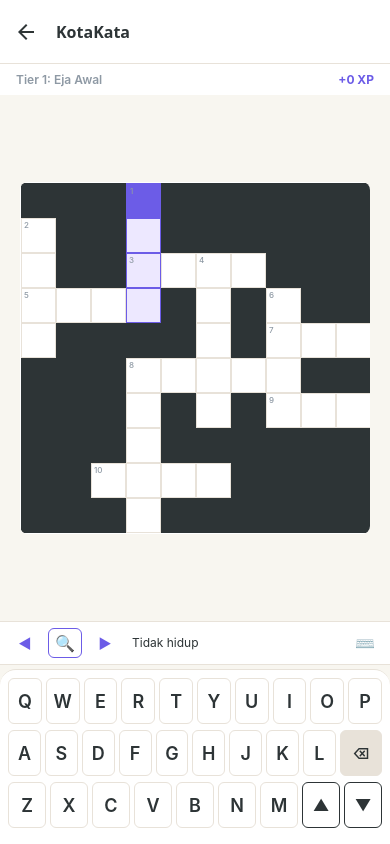
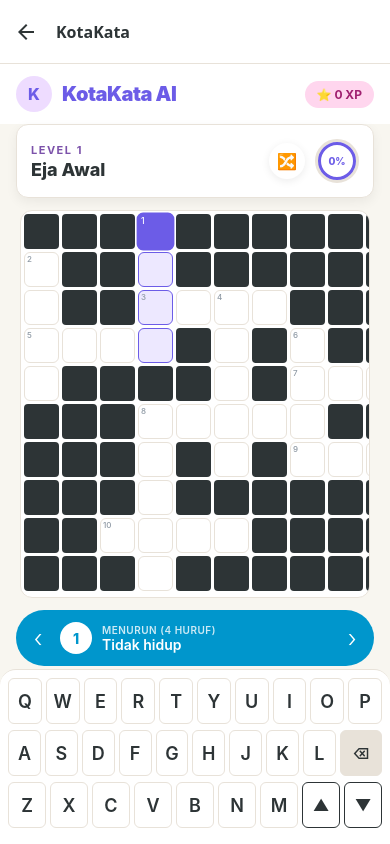
Before and after one commit to fadhly-permata/KotaKata.AI, a React Native app: screen /Game in a window 390 px wide. Built offline with nearby package versions, Linux system fonts and the light colour scheme; no server answers; what react-native-logs would draw is missing.

Commit message:
fix: add secondary + secondaryContainer tokens to Theme type - fixes GameScreen TSC errors

```diff
--- a/src/features/game/GameScreen.tsx
+++ b/src/features/game/GameScreen.tsx
@@ -1,5 +1,5 @@
 import { useEffect, useMemo, useRef, useState, useCallback } from "react";
-import { View, StyleSheet, Platform, Text, TouchableOpacity } from "react-native";
+import { View, StyleSheet, Platform, Text, TouchableOpacity, ScrollView } from "react-native";
 import { useNavigation } from "@react-navigation/native";
 import { useTheme } from "../../presentation/components/providers/ThemeProvider";
 import CrosswordGrid from "../../presentation/components/game/CrosswordGrid";
@@ -9,7 +9,7 @@
 import { useGameStore } from "../../presentation/stores/gameStore";
 import { generateBoard } from "../../domain/usecases/crosswordGenerator";
 import { isWordComplete, validateWord } from "../../domain/usecases/wordValidator";
-import { calcTier, TIER_NAMES } from "../../domain/usecases/xpEngine";
+import { calcTier, calcTierProgress, TIER_NAMES } from "../../domain/usecases/xpEngine";
 import type { WordCandidate } from "../../domain/entities/board";
 import { loggerInfo } from "../../utils/logger";
 
@@ -33,10 +33,8 @@
   const { theme } = useTheme();
   const navigation = useNavigation();
   const [showQuitConfirm, setShowQuitConfirm] = useState(false);
-  // Auto-detect physical keyboard on mount: desktop/laptop → hide, mobile → show
   const [keyboardVisible, setKeyboardVisible] = useState(
-    Platform.OS !== "web" ||
-      !window.matchMedia("(hover: hover) and (pointer: fine)").matches,
+    Platform.OS !== "web" || !window.matchMedia("(hover: hover) and (pointer: fine)").matches,
   );
   const pendingNavAction = useRef<any>(null);
 
@@ -58,8 +56,9 @@
   const goToPrevWord = useGameStore((s) => s.goToPrevWord);
   const goToNextWord = useGameStore((s) => s.goToNextWord);
   const revealLetter = useGameStore((s) => s.revealLetter);
+  const useClue2 = useGameStore((s) => s.useClue2);
+  const useClue3 = useGameStore((s) => s.useClue3);
 
-  // Block back navigation when game is in progress
   useEffect(() => {
     const unsubscribe = navigation.addListener("beforeRemove", (e: any) => {
       if (!board || boardResult) return;
@@ -84,7 +83,6 @@
     pendingNavAction.current = null;
   }, []);
 
-  // Generate board on mount
   useEffect(() => {
     if (!board) {
       const generated = generateBoard(DEMO_WORDS, 10);
@@ -92,19 +90,14 @@
     }
   }, []);
 
-  // Auto-detect correctly completed words
   const prevFilledRef = useRef(filledLetters);
   useEffect(() => {
     if (!board || boardResult) return;
-
-    const prev = prevFilledRef.current;
     prevFilledRef.current = filledLetters;
-
     for (let i = 0; i < board.words.length; i++) {
       const word = board.words[i];
       if (word.solved) continue;
       if (!isWordComplete(word, filledLetters)) continue;
-
       const result = validateWord(word, i, filledLetters);
       if (result.isCorrect) {
         markWordSolved(i);
@@ -115,37 +108,29 @@
 
   const currentTier = useMemo(() => calcTier(totalXp), [totalXp]);
   const tierName = useMemo(() => TIER_NAMES[Math.max(0, currentTier - 1)], [currentTier]);
+  const tierProgress = useMemo(() => calcTierProgress(totalXp), [totalXp]);
 
   const selectedWord = useMemo(() => {
     if (selectedWordIndex === null || !board) return null;
     return board.words[selectedWordIndex] ?? null;
   }, [selectedWordIndex, board]);
 
-  // Keyboard nav (desktop/web) + auto-detect physical keyboard
   const hasPhysicalKeyboard = useRef(false);
   useEffect(() => {
     if (Platform.OS !== "web" || !board) return;
-
-    // 1) Use Keyboard API to detect physical keyboard (incl. Bluetooth)
     if ("keyboard" in navigator) {
-      (navigator as any).keyboard
-        .getLayoutMap()
-        .then((layout: any) => {
+      (navigator as any).keyboard.getLayoutMap().then((layout: any) => {
         if (layout && layout.size > 0) {
           hasPhysicalKeyboard.current = true;
           setKeyboardVisible(false);
         }
-        })
-        .catch(() => {});
+      }).catch(() => {});
     }
-
-    // 2) Fallback: detect on first physical keypress
     const handleKey = (e: KeyboardEvent) => {
       if (!hasPhysicalKeyboard.current && /^[a-zA-Z0-9]$/.test(e.key)) {
         hasPhysicalKeyboard.current = true;
         setKeyboardVisible(false);
       }
-
       if (e.key === "ArrowUp") { navigateToCell("up"); e.preventDefault(); }
       if (e.key === "ArrowDown") { navigateToCell("down"); e.preventDefault(); }
       if (e.key === "ArrowLeft") { navigateToCell("left"); e.preventDefault(); }
@@ -153,32 +138,60 @@
       if (e.key === "Backspace") { useGameStore.getState().deleteLetter(); e.preventDefault(); }
       if (/^[a-zA-Z]$/.test(e.key)) { inputLetter(e.key); e.preventDefault(); }
     };
-
     window.addEventListener("keydown", handleKey);
-
-    return () => {
-      window.removeEventListener("keydown", handleKey);
-    };
+    return () => window.removeEventListener("keydown", handleKey);
   }, [board, navigateToCell, inputLetter]);
 
   if (!board) return null;
-
   if (boardResult) {
     return <CompletionOverlay result={boardResult} onPlayAgain={reset} />;
   }
 
+  // Circular progress ring SVG params
+  const ringRadius = 14;
+  const ringCircumference = 2 * Math.PI * ringRadius;
+  const ringProgress = ringCircumference * (1 - tierProgress);
+
   return (
     <View style={[styles.container, { backgroundColor: theme.colors.background }]}>
-      {/* Tier info bar */}
-      <View style={[styles.tierBar, { backgroundColor: theme.colors.surface }]}>
-        <Text style={[styles.tierText, { color: theme.colors.textSecondary }]}>
-          Tier {currentTier}: {tierName}
-        </Text>
-        <Text style={[styles.xpText, { color: theme.colors.primary }]}>
-          +{currentXp} XP
+      <ScrollView
+        contentContainerStyle={styles.scrollContent}
+        bounces={false}
+        keyboardShouldPersistTaps="handled"
+      >
+        {/* ═══ Top Bar: Avatar + Title + XP Pill ═══ */}
+        <View style={[styles.topBar, { backgroundColor: theme.colors.surface }]}>
+          <View style={styles.topBarLeft}>
+            <View style={[styles.avatar, { backgroundColor: theme.colors.secondaryContainer }]}>
+              <Text style={[styles.avatarText, { color: theme.colors.primary }]}>K</Text>
+            </View>
+            <Text style={[styles.appTitle, { color: theme.colors.primary }]}>KotaKata AI</Text>
+          </View>
+          <View style={[styles.xpPill, { backgroundColor: "#ffd6ee" }]}>
+            <Text style={[styles.xpPillText, { color: "#a02070" }]}>⭐ {totalXp + currentXp} XP</Text>
+          </View>
+        </View>
+
+        {/* ═══ Level Info Card ═══ */}
+        <View style={[styles.levelCard, { backgroundColor: theme.colors.surface, borderColor: theme.colors.border }]}>
+          <View style={styles.levelInfo}>
+            <Text style={[styles.levelLabel, { color: theme.colors.secondary }]}>LEVEL {currentTier}</Text>
+            <Text style={[styles.levelName, { color: theme.colors.text }]}>{tierName}</Text>
+          </View>
+          <View style={styles.levelActions}>
+            <TouchableOpacity style={[styles.iconBtn, { backgroundColor: theme.colors.surface }]}>
+              <Text style={styles.iconBtnText}>🔀</Text>
+            </TouchableOpacity>
+            <View style={[styles.progressRing, { borderColor: theme.colors.border }]}>
+              <View style={[styles.progressRingFill, { borderColor: theme.colors.primary }]} />
+              <Text style={[styles.progressText, { color: theme.colors.primary }]}>
+                {Math.round(tierProgress * 100)}%
               </Text>
             </View>
+          </View>
+        </View>
 
+        {/* ═══ Crossword Grid ═══ */}
         <View style={styles.gridWrapper}>
           <CrosswordGrid
             board={board}
@@ -191,46 +204,62 @@
           />
         </View>
 
-      {/* Compact toolbar: ◀ 🔍 ▶ clue_text 🎹 */}
-      <View style={[styles.toolbar, { backgroundColor: theme.colors.surface, borderTopColor: theme.colors.border, borderBottomColor: theme.colors.border }]}>
-        <TouchableOpacity activeOpacity={0.5} onPress={goToPrevWord} style={styles.toolBtn}>
-          <Text style={[styles.toolBtnText, { color: theme.colors.primary }]}>◀</Text>
+        {/* ═══ Clue Pill ═══ */}
+        <View style={[styles.cluePill, { backgroundColor: "#0096cc" }]}>
+          <TouchableOpacity activeOpacity={0.7} onPress={goToPrevWord} style={styles.clueArrow}>
+            <Text style={styles.clueArrowText}>‹</Text>
+          </TouchableOpacity>
+          <View style={styles.clueContent}>
+            <View style={styles.clueNumberBadge}>
+              <Text style={styles.clueNumberText}>
+                {selectedWord?.cells[0]?.number ?? "?"}
+              </Text>
+            </View>
+            <View style={styles.clueTextWrap}>
+              <Text style={styles.clueOrientation}>
+                {selectedWord
+                  ? `${selectedWord.orientation === "horizontal" ? "Mendatar" : "Menurun"} (${selectedWord.word.length} Huruf)`
+                  : "Pilih kata di papan"}
+              </Text>
+              <Text style={styles.clueMain} numberOfLines={1}>
+                {selectedWord?.clue_1 ?? "Ketuk sel untuk memulai"}
+              </Text>
+            </View>
+          </View>
+          <TouchableOpacity activeOpacity={0.7} onPress={goToNextWord} style={styles.clueArrow}>
+            <Text style={styles.clueArrowText}>›</Text>
+          </TouchableOpacity>
+        </View>
+
+        {/* ═══ Floating Action Bar ═══ */}
+        <View style={[styles.actionBar, { backgroundColor: theme.colors.surface, borderColor: theme.colors.border }]}>
+          <TouchableOpacity
+            style={[styles.actionItem, { backgroundColor: theme.colors.primary }]}
+            activeOpacity={0.7}
+            onPress={() => selectedWordIndex !== null && revealLetter(selectedWordIndex)}
+          >
+            <Text style={styles.actionIcon}>🔍</Text>
           </TouchableOpacity>
 
           <TouchableOpacity
-          activeOpacity={0.5}
-          onPress={() => selectedWordIndex !== null && revealLetter(selectedWordIndex)}
-          style={[styles.toolBtn, { borderWidth: 1, borderColor: theme.colors.primary, borderRadius: 6 }]}
+            style={[styles.actionItem, { backgroundColor: theme.colors.secondaryContainer }]}
+            activeOpacity={0.7}
+            onPress={() => selectedWordIndex !== null && useClue2(selectedWordIndex)}
           >
-          <Text style={styles.toolIcon}>🔍</Text>
+            <Text style={[styles.actionIcon, { color: theme.colors.secondary }]}>💡</Text>
           </TouchableOpacity>
 
-        <TouchableOpacity activeOpacity={0.5} onPress={goToNextWord} style={styles.toolBtn}>
-          <Text style={[styles.toolBtnText, { color: theme.colors.primary }]}>▶</Text>
-        </TouchableOpacity>
-
-        {/* Clue text — flexible, truncated */}
-        <View style={styles.clueArea}>
-          <Text
-            style={[styles.clueText, { color: theme.colors.text }]}
-            numberOfLines={1}
-            ellipsizeMode="tail"
+          <TouchableOpacity
+            style={[styles.actionItem, { backgroundColor: theme.colors.surface }]}
+            activeOpacity={0.7}
+            onPress={() => setKeyboardVisible((v) => !v)}
           >
-            {selectedWord
-              ? `${selectedWord.clue_1}`
-              : "Ketuk kata di papan"}
-          </Text>
-        </View>
-
-        <TouchableOpacity
-          activeOpacity={0.5}
-          onPress={() => setKeyboardVisible((v) => !v)}
-          style={[styles.toolBtn, { opacity: keyboardVisible ? 1 : 0.5 }]}
-        >
-          <Text style={styles.toolIcon}>⌨️</Text>
+            <Text style={[styles.actionIcon, { opacity: keyboardVisible ? 1 : 0.4 }]}>⌨️</Text>
           </TouchableOpacity>
         </View>
+      </ScrollView>
 
+      {/* ═══ Keyboard (conditionally visible) ═══ */}
       {keyboardVisible && (
         <View style={styles.keyboardWrapper}>
           <InGameKeyboard />
@@ -254,46 +283,153 @@
 
 const styles = StyleSheet.create({
   container: { flex: 1 },
-  tierBar: {
+  scrollContent: { paddingBottom: 16 },
+
+  /* ── Top Bar ── */
+  topBar: {
     flexDirection: "row",
     justifyContent: "space-between",
     alignItems: "center",
     paddingHorizontal: 16,
-    paddingVertical: 8,
+    paddingVertical: 12,
   },
-  tierText: { fontSize: 12, fontWeight: "600" },
-  xpText: { fontSize: 12, fontWeight: "700" },
-  gridWrapper: { flex: 1, justifyContent: "center", alignItems: "center", paddingHorizontal: 16 },
-  toolbar: {
-    flexDirection: "row",
-    alignItems: "center",
-    borderTopWidth: 1,
-    borderBottomWidth: 1,
-    paddingHorizontal: 8,
-    paddingVertical: 6,
-    gap: 6,
-  },
-  toolBtn: {
-    width: 34,
-    height: 30,
-    borderRadius: 6,
+  topBarLeft: { flexDirection: "row", alignItems: "center", gap: 10 },
+  avatar: {
+    width: 36,
+    height: 36,
+    borderRadius: 18,
     justifyContent: "center",
     alignItems: "center",
   },
-  toolBtnText: {
-    fontSize: 14,
-    fontWeight: "700",
+  avatarText: { fontSize: 16, fontWeight: "800" },
+  appTitle: { fontSize: 20, fontWeight: "900", letterSpacing: -0.5 },
+  xpPill: {
+    flexDirection: "row",
+    alignItems: "center",
+    gap: 4,
+    paddingHorizontal: 12,
+    paddingVertical: 6,
+    borderRadius: 999,
   },
-  toolIcon: {
-    fontSize: 16,
+  xpPillText: { fontSize: 12, fontWeight: "700" },
+
+  /* ── Level Card ── */
+  levelCard: {
+    flexDirection: "row",
+    justifyContent: "space-between",
+    alignItems: "center",
+    marginHorizontal: 16,
+    padding: 14,
+    borderRadius: 12,
+    borderWidth: 1,
+    shadowOffset: { width: 0, height: 4 },
+    shadowOpacity: 0.06,
+    shadowRadius: 12,
+    elevation: 3,
+    marginBottom: 12,
   },
-  clueArea: {
+  levelInfo: { gap: 2 },
+  levelLabel: { fontSize: 11, fontWeight: "700", letterSpacing: 1.5, textTransform: "uppercase" },
+  levelName: { fontSize: 18, fontWeight: "800" },
+  levelActions: { flexDirection: "row", alignItems: "center", gap: 10 },
+  iconBtn: {
+    width: 36,
+    height: 36,
+    borderRadius: 18,
+    justifyContent: "center",
+    alignItems: "center",
+    shadowOffset: { width: 0, height: 2 },
+    shadowOpacity: 0.08,
+    shadowRadius: 8,
+    elevation: 2,
+  },
+  iconBtnText: { fontSize: 16 },
+  progressRing: {
+    width: 44,
+    height: 44,
+    borderRadius: 22,
+    borderWidth: 3,
+    justifyContent: "center",
+    alignItems: "center",
+  },
+  progressRingFill: {
+    position: "absolute",
+    width: 38,
+    height: 38,
+    borderRadius: 19,
+    borderWidth: 3,
+    borderLeftColor: "transparent",
+    borderBottomColor: "transparent",
+    transform: [{ rotate: "-90deg" }],
+  },
+  progressText: { fontSize: 10, fontWeight: "800" },
+
+  /* ── Grid ── */
+  gridWrapper: { alignItems: "center", marginBottom: 12, paddingHorizontal: 16 },
+
+  /* ── Clue Pill ── */
+  cluePill: {
+    flexDirection: "row",
+    alignItems: "center",
+    marginHorizontal: 16,
+    borderRadius: 999,
+    paddingVertical: 10,
+    paddingHorizontal: 4,
+    marginBottom: 10,
+  },
+  clueArrow: {
+    width: 36,
+    height: 36,
+    borderRadius: 18,
+    justifyContent: "center",
+    alignItems: "center",
+  },
+  clueArrowText: { fontSize: 24, color: "#FFF", fontWeight: "300" },
+  clueContent: {
     flex: 1,
+    flexDirection: "row",
+    alignItems: "center",
+    gap: 10,
     paddingHorizontal: 4,
   },
-  clueText: {
-    fontSize: 12,
-    lineHeight: 16,
+  clueNumberBadge: {
+    width: 32,
+    height: 32,
+    borderRadius: 16,
+    backgroundColor: "#FFF",
+    justifyContent: "center",
+    alignItems: "center",
   },
-  keyboardWrapper: { paddingTop: 4 },
+  clueNumberText: { fontSize: 14, fontWeight: "800", color: "#0096cc" },
+  clueTextWrap: { flex: 1 },
+  clueOrientation: { fontSize: 10, color: "rgba(255,255,255,0.8)", fontWeight: "600", letterSpacing: 0.5, textTransform: "uppercase" },
+  clueMain: { fontSize: 14, color: "#FFF", fontWeight: "600" },
+
+  /* ── Action Bar ── */
+  actionBar: {
+    flexDirection: "row",
+    justifyContent: "center",
+    alignItems: "center",
+    gap: 20,
+    marginHorizontal: 16,
+    paddingVertical: 10,
+    paddingHorizontal: 20,
+    borderRadius: 999,
+    borderWidth: 1,
+    shadowOffset: { width: 0, height: 4 },
+    shadowOpacity: 0.08,
+    shadowRadius: 12,
+    elevation: 4,
+  },
+  actionItem: {
+    width: 40,
+    height: 40,
+    borderRadius: 20,
+    justifyContent: "center",
+    alignItems: "center",
+  },
+  actionIcon: { fontSize: 18 },
+
+  /* ── Keyboard ── */
+  keyboardWrapper: {},
 });
--- a/src/presentation/components/game/CrosswordGrid.tsx
+++ b/src/presentation/components/game/CrosswordGrid.tsx
@@ -17,7 +17,7 @@
   inputOrientation: "horizontal" | "vertical" | null;
   onCellPress: (row: number, col: number) => void;
   onToggleOrientation: () => void;
-  filledLetters: Map<string, string>; // "row,col" -> letter
+  filledLetters: Map<string, string>;
 }
 
 export default function CrosswordGrid({
@@ -37,9 +37,8 @@
   }, [screenWidth, board.size]);
 
   const fontSize = useMemo(() => Math.max(14, cellSize * 0.45), [cellSize]);
-  const numberSize = useMemo(() => Math.max(8, fontSize * 0.45), [fontSize]);
+  const numberSize = useMemo(() => Math.max(8, fontSize * 0.4), [fontSize]);
 
-  // Build set of cells that belong to the selected word
   const selectedCells = useMemo(() => {
     const set = new Set<string>();
     if (selectedWordIndex !== null && board.words[selectedWordIndex]) {
@@ -50,7 +49,6 @@
     return set;
   }, [selectedWordIndex, board.words]);
 
-  // Build set of solved cells (locked words)
   const solvedStateKey = board.words.map((w) => w.solved).join(",");
   const solvedCells = useMemo(() => {
     const set = new Set<string>();
@@ -76,17 +74,18 @@
           key={key}
           style={[
             styles.cell,
+            styles.blockedCell,
             {
               width: cellSize,
               height: cellSize,
               backgroundColor: theme.colors.cellBlocked,
+              borderRadius: 4,
             },
           ]}
         />
       );
     }
 
-    // Color selection
     let bgColor: string;
     let borderColor: string;
     let borderW = 1;
@@ -113,19 +112,21 @@
     return (
       <TouchableOpacity
         key={key}
-        activeOpacity={isSolved ? 1 : 0.6}
+        activeOpacity={isSolved ? 1 : 0.7}
         onPress={handlePress}
-        {...(Platform.OS === "web"
-          ? { onClick: handlePress }
-          : {})}
+        {...(Platform.OS === "web" ? { onClick: handlePress } : {})}
         style={[
           styles.cell,
+          styles.activeCell,
           {
             width: cellSize,
             height: cellSize,
             backgroundColor: bgColor,
             borderColor: borderColor,
             borderWidth: borderW,
+            transform: isSelected ? [{ scale: 1.08 }] : [{ scale: 1 }],
+            zIndex: isSelected ? 10 : 1,
+            ...(isSelected ? { shadowColor: theme.colors.primary } : {}),
           },
         ]}
       >
@@ -135,7 +136,7 @@
               styles.cellNumber,
               {
                 fontSize: numberSize,
-                color: theme.colors.textSecondary,
+                color: isSelected ? "#FFF" : theme.colors.textSecondary,
               },
             ]}
           >
@@ -147,7 +148,7 @@
             styles.cellLetter,
             {
               fontSize,
-              color: isSolved ? theme.colors.cellSolvedText : theme.colors.cellText,
+              color: isSelected ? "#FFF" : isSolved ? theme.colors.cellSolvedText : theme.colors.cellText,
             },
           ]}
         >
@@ -164,7 +165,9 @@
         {
           width: cellSize * board.size,
           backgroundColor: theme.colors.surface,
-          borderRadius: 8,
+          borderRadius: 12,
+          borderColor: theme.colors.border,
+          shadowColor: "#000",
         },
       ]}
     >
@@ -173,19 +176,6 @@
           {row.map((cell) => renderCell(cell))}
         </View>
       ))}
-
-      {inputOrientation && (
-        <View style={styles.orientationBadge}>
-          <Text
-            style={[
-              styles.orientationText,
-              { color: theme.colors.primary },
-            ]}
-          >
-            {inputOrientation === "horizontal" ? "→ MENDATAR" : "↓ MENURUN"}
-          </Text>
-        </View>
-      )}
     </View>
   );
 }
@@ -193,10 +183,17 @@
 const styles = StyleSheet.create({
   container: {
     overflow: "hidden",
-    padding: 1,
+    padding: 3,
+    borderWidth: 1,
+    shadowOffset: { width: 0, height: 4 },
+    shadowOpacity: 0.06,
+    shadowRadius: 16,
+    elevation: 4,
   },
   row: {
     flexDirection: "row",
+    gap: 3,
+    marginBottom: 3,
   },
   cell: {
     justifyContent: "center",
@@ -204,6 +201,10 @@
     position: "relative",
     cursor: "pointer",
   },
+  activeCell: {
+    borderRadius: 6,
+  },
+  blockedCell: {},
   cellNumber: {
     position: "absolute",
     top: 1,
@@ -214,18 +215,4 @@
     fontWeight: "600",
     textTransform: "uppercase",
   },
-  orientationBadge: {
-    position: "absolute",
-    bottom: -30,
-    alignSelf: "center",
-    paddingHorizontal: 12,
-    paddingVertical: 4,
-    borderRadius: 12,
-    backgroundColor: "rgba(0,0,0,0.08)",
-  },
-  orientationText: {
-    fontSize: 12,
-    fontWeight: "700",
-    letterSpacing: 1,
-  },
 });
--- a/src/presentation/components/providers/ThemeProvider.tsx
+++ b/src/presentation/components/providers/ThemeProvider.tsx
@@ -20,6 +20,8 @@
     textSecondary: string;
     border: string;
     primary: string;
+    secondary: string;
+    secondaryContainer: string;
     accent: string;
     gold: string;
     success: string;
@@ -43,6 +45,8 @@
     textSecondary: "#8E99A4",
     border: "#E8E2D9",
     primary: "#6C5CE7", // indigo
+    secondary: "#7c52aa", // purple
+    secondaryContainer: "#eedcff", // light purple bg
     accent: "#00B894", // emerald
     gold: "#FDCB6E",
     success: "#00B894",
@@ -66,6 +70,8 @@
     textSecondary: "#8E99A4",
     border: "#2A2938",
     primary: "#A29BFE", // soft purple
+    secondary: "#c8a8e8", // light purple
+    secondaryContainer: "#4a3068", // dark purple bg
     accent: "#55EFC4", // mint
     gold: "#F9CA24",
     success: "#55EFC4",
```
Also changed, not shown: .agents/plans/CHECKPOINT.md. Lines whose indentation alone changed are shown as unchanged.
